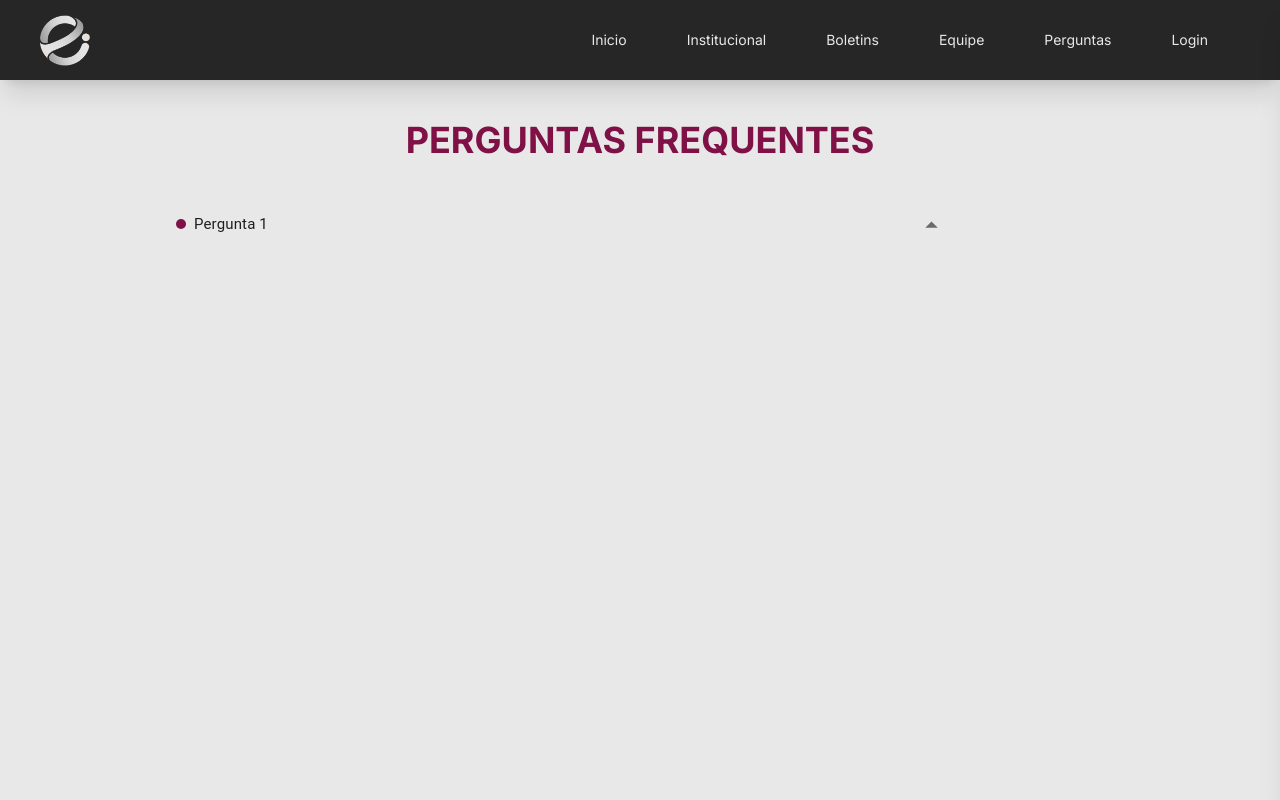
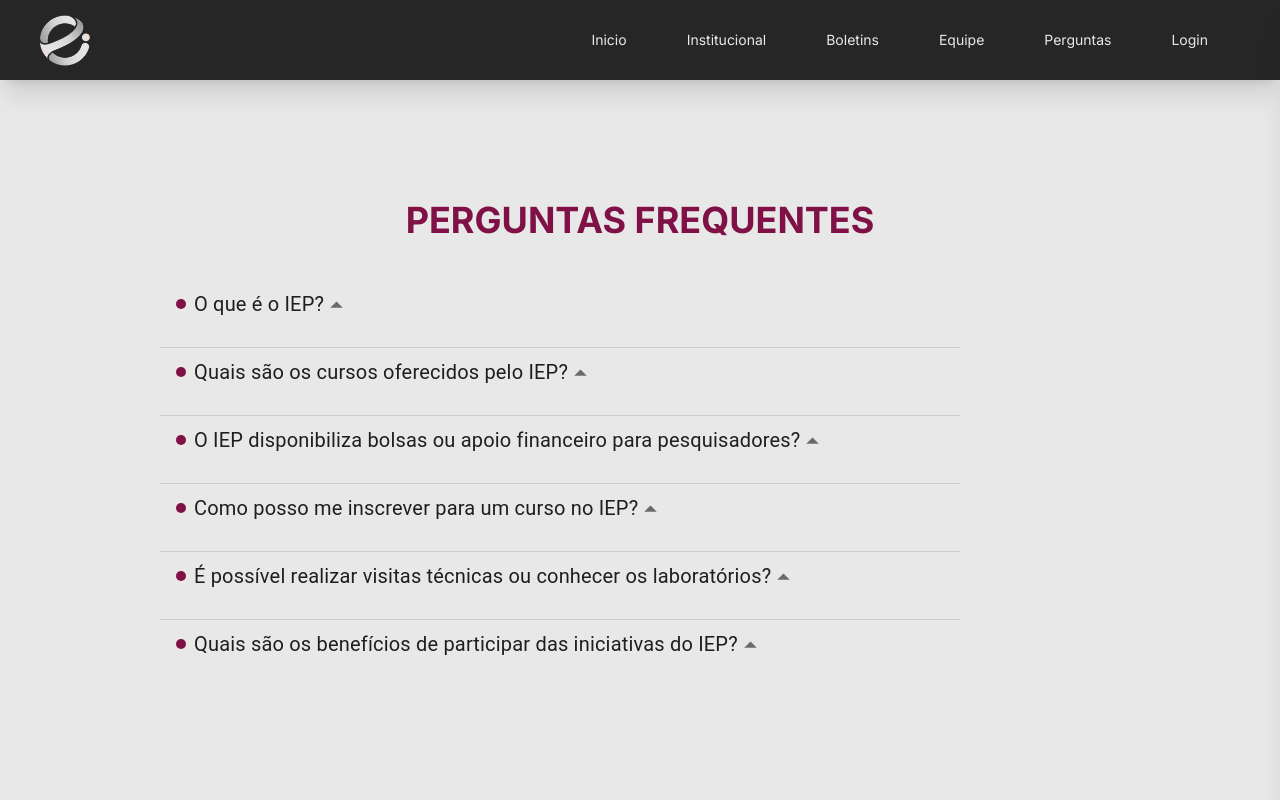
Before and after one commit to AugustoAlmondes/IEP-UFPI, a React (Vite) app: page /quests in a window 1280 px wide. Shown: the top 800 px of the page. Built offline with nearby package versions, Linux system fonts and the light colour scheme.

Commit message:
feat: Questions added and their stylizations

```diff
--- /dev/null
+++ b/src/constants/quests.ts
@@ -0,0 +1,32 @@
+export interface QuestsType {
+    title: string;
+    answer: string;
+    link?: string;
+}
+
+export const quests: QuestsType[] = [
+    {
+        title: 'O que é o IEP?',
+        answer: 'O IEP, sigla para Instituto de Ensino e Pesquisa, seria uma instituição dedicada à produção de conhecimento científico, formação acadêmica e desenvolvimento de projetos de inovação. Ele poderia atuar em parceria com universidades e centros tecnológicos, oferecendo cursos, promovendo estudos e estimulando a pesquisa aplicada em diversas áreas.'
+    },
+    {
+        title: 'Quais são os cursos oferecidos pelo IEP?',
+        answer: 'O IEP poderia oferecer uma variedade de cursos, abrangendo áreas como ciência da computação, engenharia, biotecnologia, ciências sociais, entre outras. Os cursos poderiam ser voltados para graduação, pós-graduação e extensão, proporcionando uma formação abrangente e atualizada para os estudantes.'
+    },
+    {
+        title: "O IEP disponibiliza bolsas ou apoio financeiro para pesquisadores?",
+        answer: "Sim, o IEP poderia oferecer bolsas de estudo e apoio financeiro para pesquisadores, incentivando a produção científica e a inovação. Essas bolsas poderiam ser destinadas a estudantes de graduação, pós-graduação e pesquisadores em início de carreira, promovendo o desenvolvimento de projetos de pesquisa e a participação em eventos acadêmicos."
+    },
+    {
+        title: "Como posso me inscrever para um curso no IEP?",
+        answer: "Para se inscrever em um curso no IEP, você poderia acessar o site oficial da instituição, onde encontraria informações sobre os cursos disponíveis, requisitos de inscrição e prazos. O processo de inscrição poderia envolver o preenchimento de um formulário online, envio de documentos e, em alguns casos, a realização de uma prova ou entrevista."
+    },
+    {
+        title: "É possível realizar visitas técnicas ou conhecer os laboratórios?",
+        answer: "Sim, o IEP poderia oferecer a possibilidade de realizar visitas técnicas e conhecer os laboratórios da instituição. Essas visitas poderiam ser agendadas previamente, permitindo que estudantes, pesquisadores e interessados tenham a oportunidade de conhecer as instalações, equipamentos e projetos em andamento no IEP."
+    },
+    {
+        title: "Quais são os benefícios de participar das iniciativas do IEP?",
+        answer: "Participar das iniciativas do IEP poderia proporcionar uma série de benefícios, como acesso a recursos de pesquisa, oportunidades de networking com profissionais e pesquisadores renomados, desenvolvimento de habilidades técnicas e acadêmicas, além de contribuir para o avanço do conhecimento científico e tecnológico em diversas áreas."
+    }
+]
--- a/src/pages/Quests.tsx
+++ b/src/pages/Quests.tsx
@@ -5,26 +5,43 @@ import AccordionSummary from '@mui/material/AccordionSummary';
 import Typography from '@mui/material/Typography';
 import { FaCircle } from 'react-icons/fa6';
 import { IoMdArrowDropup } from 'react-icons/io';
+import { quests } from "../constants/quests";
 
 export default function Quests() {
     return (
         <>
-            <section className="bg-white min-h-screen pb-40 pt-30">
+            <section className="bg-white h-80vh pb-40 pt-50">
                 <h2 className="text-3xl sm:text-4xl text-darkpink font-bold text-center mb-10">
                     PERGUNTAS FREQUENTES
                 </h2>
 
-                <div className='mt-10 px-40'>
-                    <Accordion sx={{
+                <div className='mt-10 px-40 flex flex-col center justify-center'>
+                    {
+                        quests.map((quest, index) => {
+                            return (
+                                <Accordion
+                                    sx={{
                                         backgroundColor: 'transparent',
                                         border: 'none',
                                         boxShadow: 'none',
-                        maxWidth: '800px'
+                                        maxWidth: '800px',
+                                        marginBottom: '20px',
+                                        '& .MuiButtonBase-root': {
+                                            height: 'max-content',
+                                        },
+                                        index
                                     }}>
                                     <AccordionSummary
                                         expandIcon={<IoMdArrowDropup size={25} />}
                                         aria-controls="panel1-content"
                                         id="panel1-header"
+                                        sx={{
+                                            maxWidth: 'max-content',
+                                            margin: '0',
+                                            '& .MuiAccordionSummary-content': {
+                                                margin: 0
+                                            }
+                                        }}
                                     >
                                         <Box
                                             className="flex items-center gap-2">
@@ -35,18 +52,28 @@ export default function Quests() {
                                             <Typography
                                                 component="h2"
                                                 sx={{
-                                    fontSize:"15px"
+                                                    fontSize: "20px"
                                                 }}
-                                >Pergunta 1</Typography>
+                                            >
+                                                {quest.title}
+                                            </Typography>
                                         </Box>
                                     </AccordionSummary>
-                        <AccordionDetails>
+                                    <AccordionDetails
+                                        sx={{
+                                            marginLeft: '30px',
+                                            borderLeft: '2px solid #7F1146',
+                                            textAlign: 'justify',
+                                        }}
+                                    >
                                         <Typography>
-                                Lorem ipsum dolor sit amet, consectetur adipiscing elit. Suspendisse
-                                malesuada lacus ex, sit amet blandit leo lobortis eget.
+                                            {quest.answer}
                                         </Typography>
                                     </AccordionDetails>
                                 </Accordion>
+                            )
+                        })
+                    }
                 </div>
             </section>
         </>
```
Lines whose indentation alone changed are shown as unchanged.
